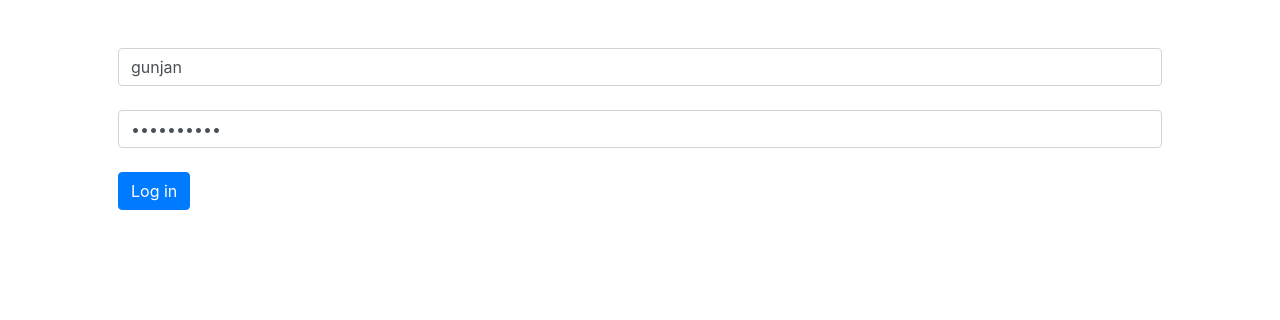
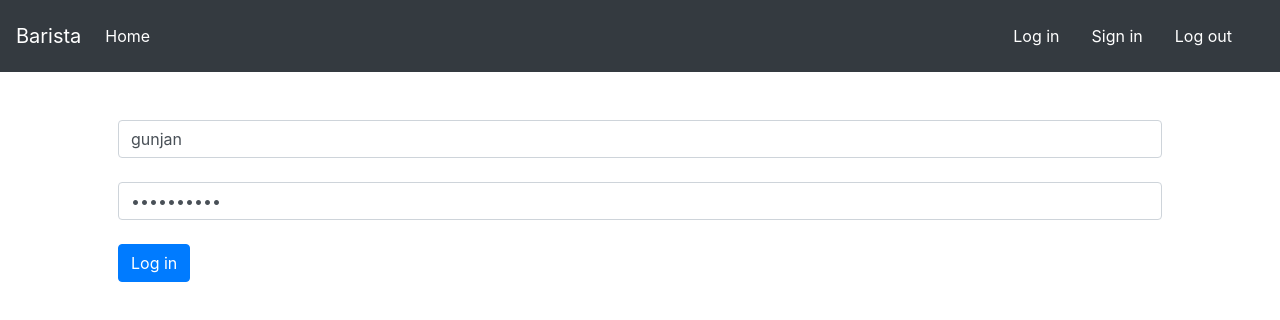
Before and after one commit to IAMNOTABARISTA/notabarista, an Angular app in the folder app/frontend/: page / in a window 1280 px wide. Shown: the top 320 px of the page. Built offline with nearby package versions, Linux system fonts and the light colour scheme.

Commit message:
header component is added

```diff
--- a/app/frontend/src/app/app.component.html
+++ b/app/frontend/src/app/app.component.html
@@ -1,3 +1,4 @@
+<app-header></app-header>
 <div class="container p-5">
   <!-- <app-welcome></app-welcome>
   <app-login></app-login> -->
--- a/app/frontend/src/app/app.module.ts
+++ b/app/frontend/src/app/app.module.ts
@@ -8,6 +8,7 @@ import { LoginComponent } from './login/login.component';
 import { FormsModule } from '@angular/forms';
 import { ErrorComponent } from './error/error.component';
 import { SigninComponent } from './signin/signin.component';
+import { HeaderComponent } from './header/header.component';
 
 @NgModule({
   declarations: [
@@ -15,7 +16,8 @@ import { SigninComponent } from './signin/signin.component';
     WelcomeComponent,
     LoginComponent,
     ErrorComponent,
-    SigninComponent
+    SigninComponent,
+    HeaderComponent
   ],
   imports: [
     BrowserModule,
--- /dev/null
+++ b/app/frontend/src/app/header/header.component.html
@@ -0,0 +1,32 @@
+<nav class="navbar navbar-expand-lg navbar-dark bg-dark">
+  <a class="navbar-brand" routerLink="">Barista</a>
+  <button
+    class="navbar-toggler"
+    type="button"
+    data-toggle="collapse"
+    data-target="#navbarNavAltMarkup"
+    aria-controls="navbarNavAltMarkup"
+    aria-expanded="false"
+    aria-label="Toggle navigation"
+  >
+    <span class="navbar-toggler-icon"></span>
+  </button>
+  <div class="collapse navbar-collapse" id="navbarNavAltMarkup">
+    <div class="navbar-nav">
+      <a class="nav-item nav-link active" routerLink=""
+        >Home <span class="sr-only">(current)</span></a
+      >
+    </div>
+    <div class="navbar navbar-collapse justify-content-end">
+      <a class="nav-item nav-link active text-white" routerLink="login"
+        >Log in <span class="sr-only">(current)</span></a
+      >
+      <a class="nav-item nav-link active text-white" routerLink="signin"
+        >Sign in <span class="sr-only">(current)</span></a
+      >
+      <a class="nav-item nav-link active text-white" routerLink="logout"
+        >Log out <span class="sr-only">(current)</span></a
+      >
+    </div>
+  </div>
+</nav>
--- /dev/null
+++ b/app/frontend/src/app/header/header.component.ts
@@ -0,0 +1,15 @@
+import { Component, OnInit } from '@angular/core';
+
+@Component({
+  selector: 'app-header',
+  templateUrl: './header.component.html',
+  styleUrls: ['./header.component.css']
+})
+export class HeaderComponent implements OnInit {
+
+  constructor() { }
+
+  ngOnInit(): void {
+  }
+
+}
```
Also changed, not shown: app/frontend/src/app/header/header.component.css (added), 1 other file (tests, documents, lock files or other folders).
